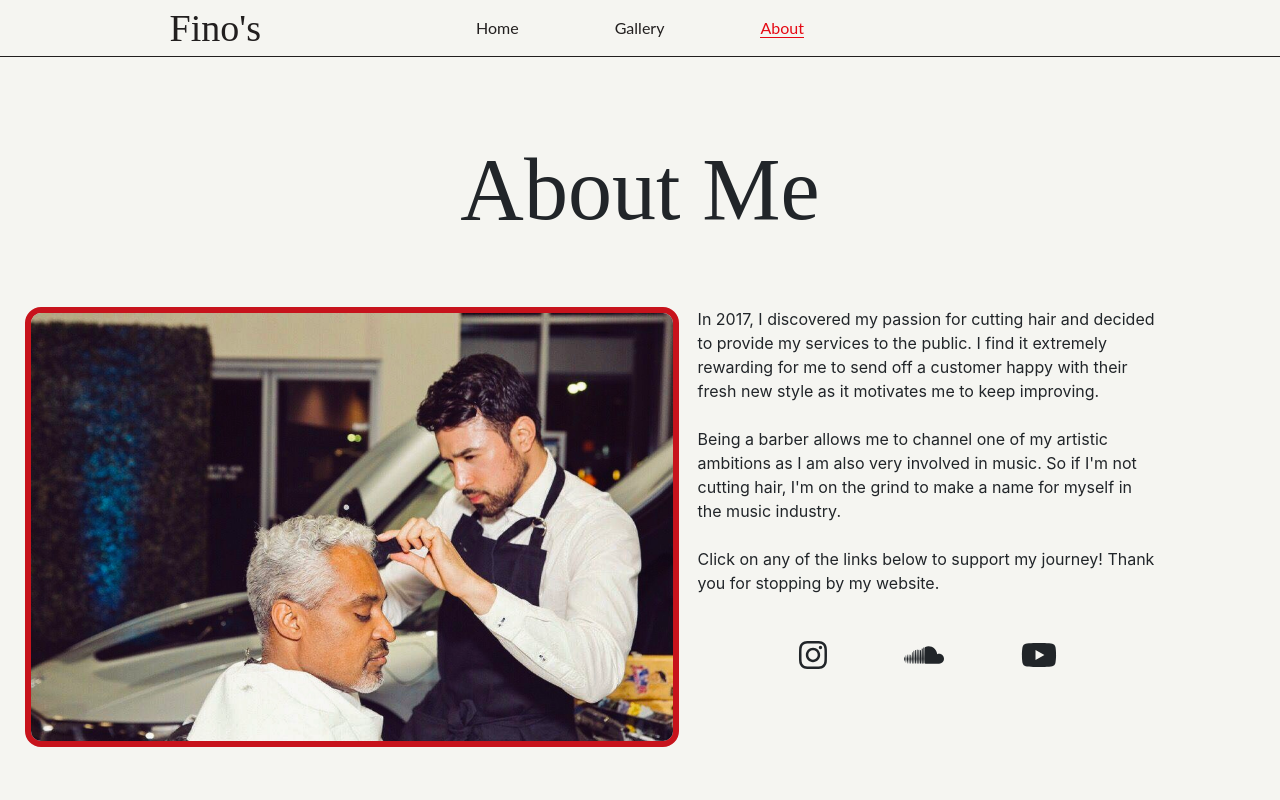
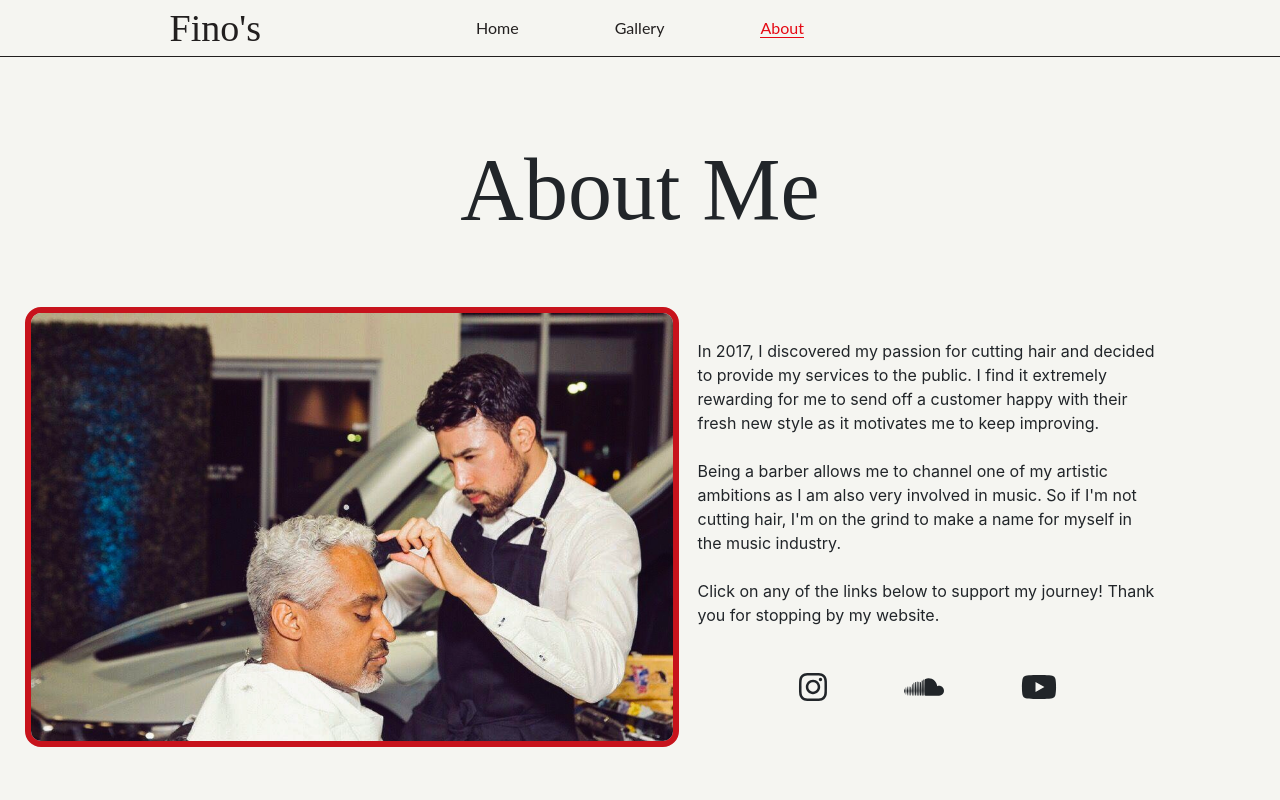
Before and after one commit to moonjason/fino-barbershop, a React (Create React App) app in the folder client/: page /about in a window 1280 px wide. Shown: the top 800 px of the page. Built offline with nearby package versions, Linux system fonts and the light colour scheme; a web font is replaced by a local one.

Commit message:
adjust mobile view of about

```diff
--- a/client/src/index.css
+++ b/client/src/index.css
@@ -367,7 +367,8 @@ html {
     flex-direction: column;
     justify-content: center;
     align-items: center;
-    padding-top: 3vh;
+    text-align: center;
+    padding: 2.5rem 2rem;
 }
 
 #about-icon-container{
@@ -445,7 +446,8 @@ html {
         flex-direction: column;
         justify-content: center;
         align-items: center;
-        padding: 0 4.5vw 24vh 4.5vw;
+        text-align: left;
+        padding: 4vh 4.5vw 24vh 4.5vw;
     }
 }
 
```
